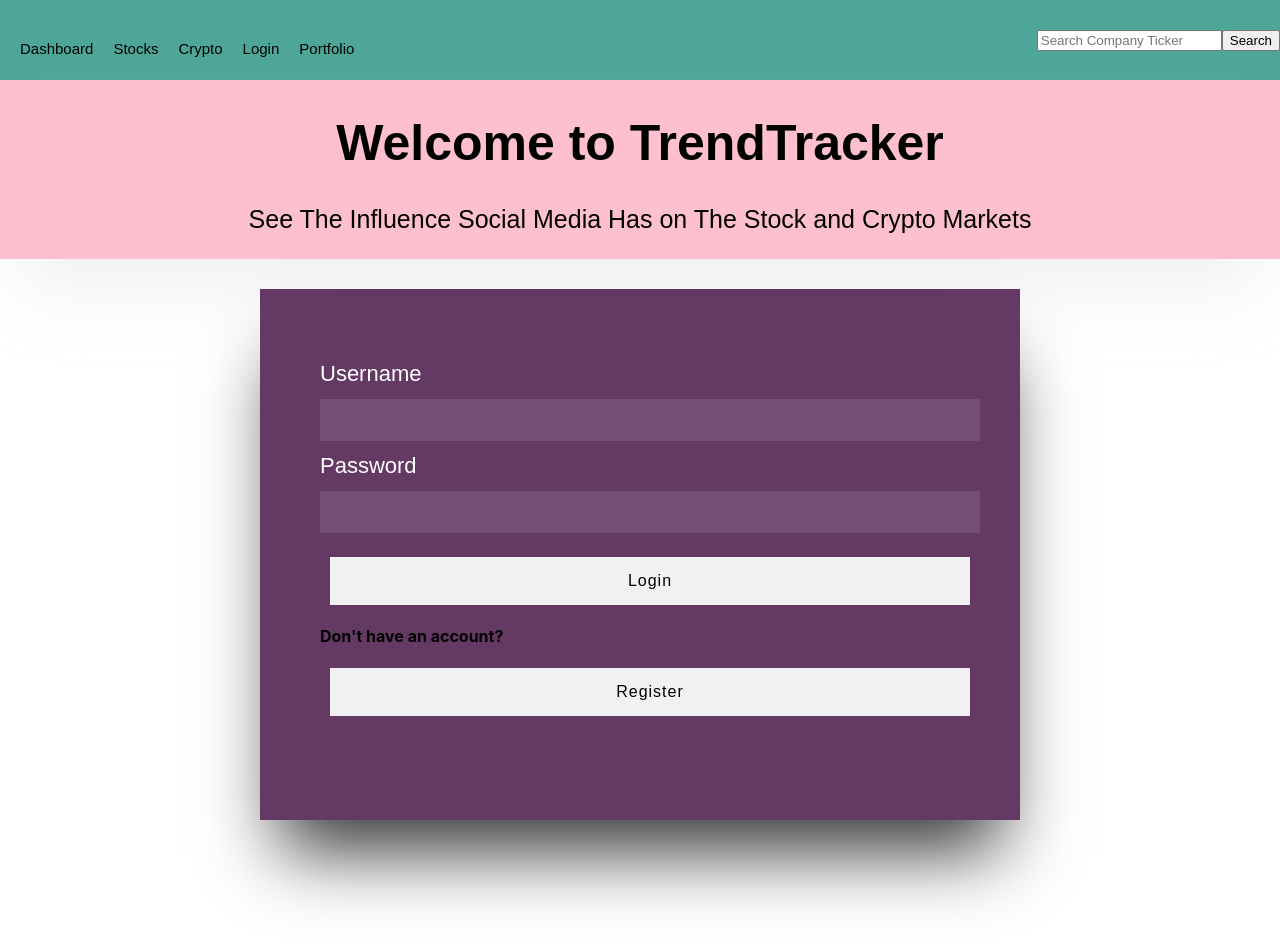
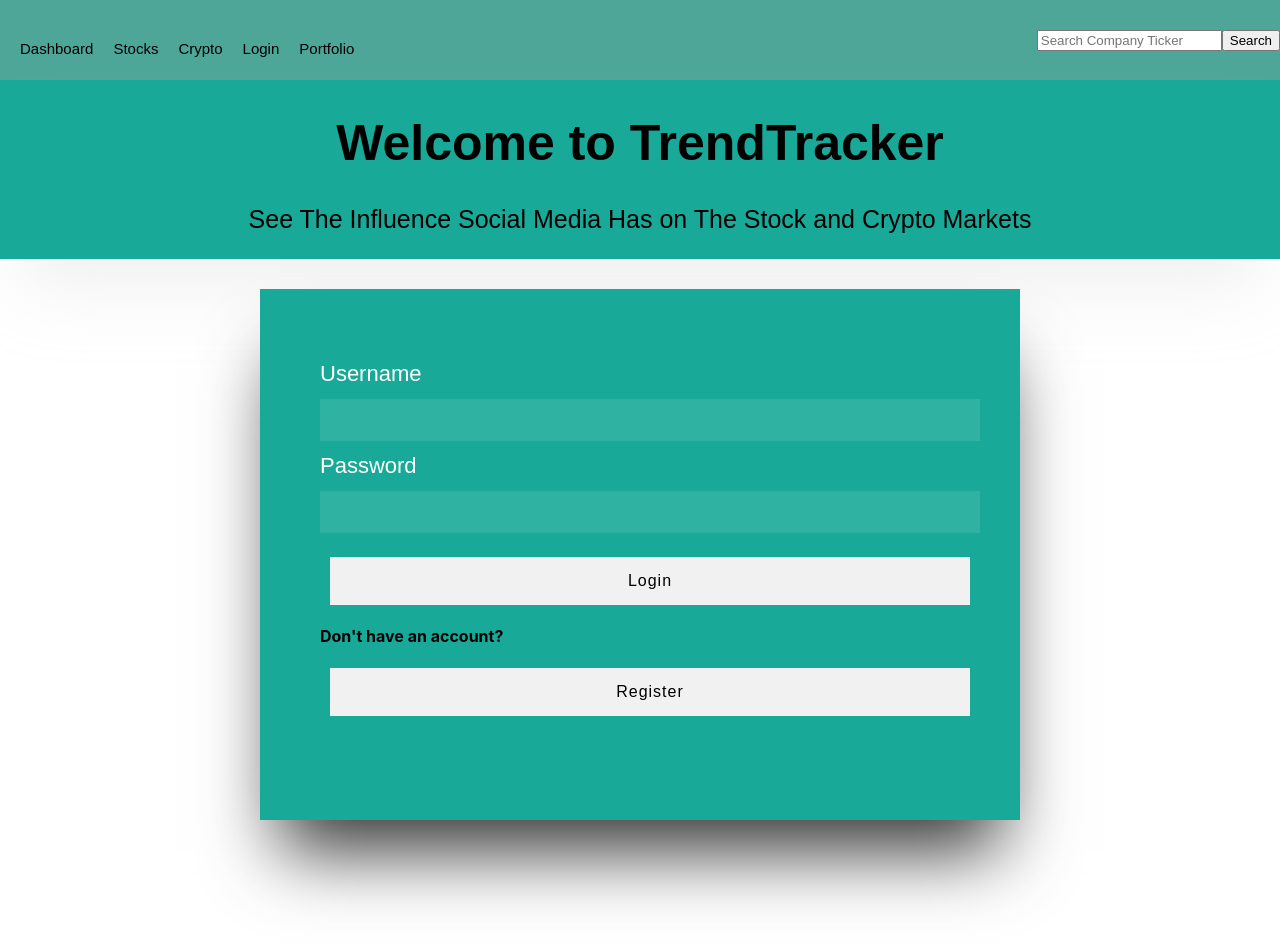
Before and after one commit to KMcCrear/TrendTracker, a React (Create React App) app in the folder client/: page /login in a window 1280 px wide. Shown: the top 944 px of the page. Built offline with nearby package versions, Linux system fonts and the light colour scheme.

Commit message:
loginColur change

```diff
--- a/client/src/App.css
+++ b/client/src/App.css
@@ -160,7 +160,6 @@ button:hover {
 	justify-content: right;
 }
 
-
 /* StockPage CSS */
 .stocksContainer .title {
 	align-items: left;
@@ -242,13 +241,12 @@ button:hover {
 }
 
 div#chartButtons {
-    display: flex;
-    justify-content: space-between;
+	display: flex;
+	justify-content: space-between;
 }
 
 div#chart {
-    width: fit-content;
-
+	width: fit-content;
 }
 
 .content {
@@ -259,7 +257,7 @@ div#chart {
 .content .header {
 	width: 100%;
 	font-family: Arial, Helvetica, sans-serif;
-	background-color: #fec0ce;
+	background-color: #18a999;
 	font-size: 25px;
 	box-shadow: 0 50px 70px -20px rgba(238, 238, 238, 0.8);
 }
@@ -282,7 +280,7 @@ div#chart {
 	display: flex;
 	flex-direction: column;
 	justify-content: center;
-	background-color: #643a64;
+	background-color: #18a999;
 	box-shadow: 0 50px 70px -20px rgba(0, 0, 0, 0.8);
 }
 
```
